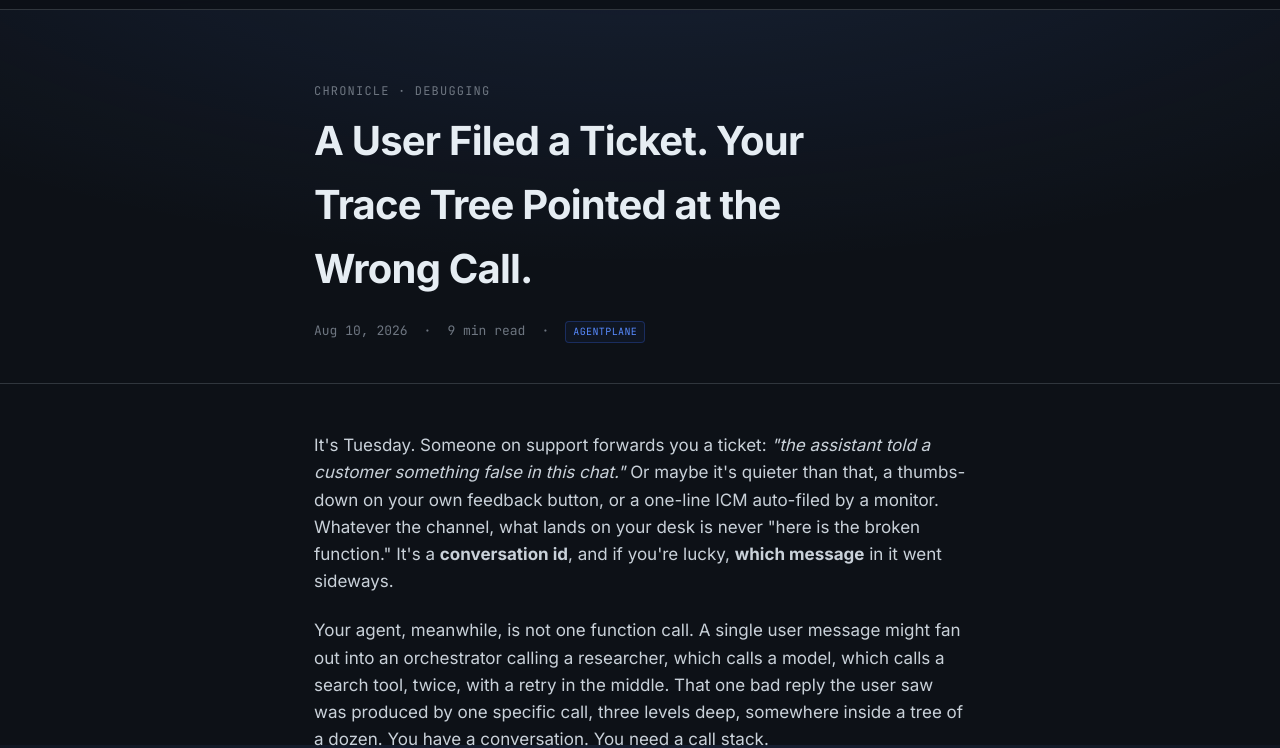
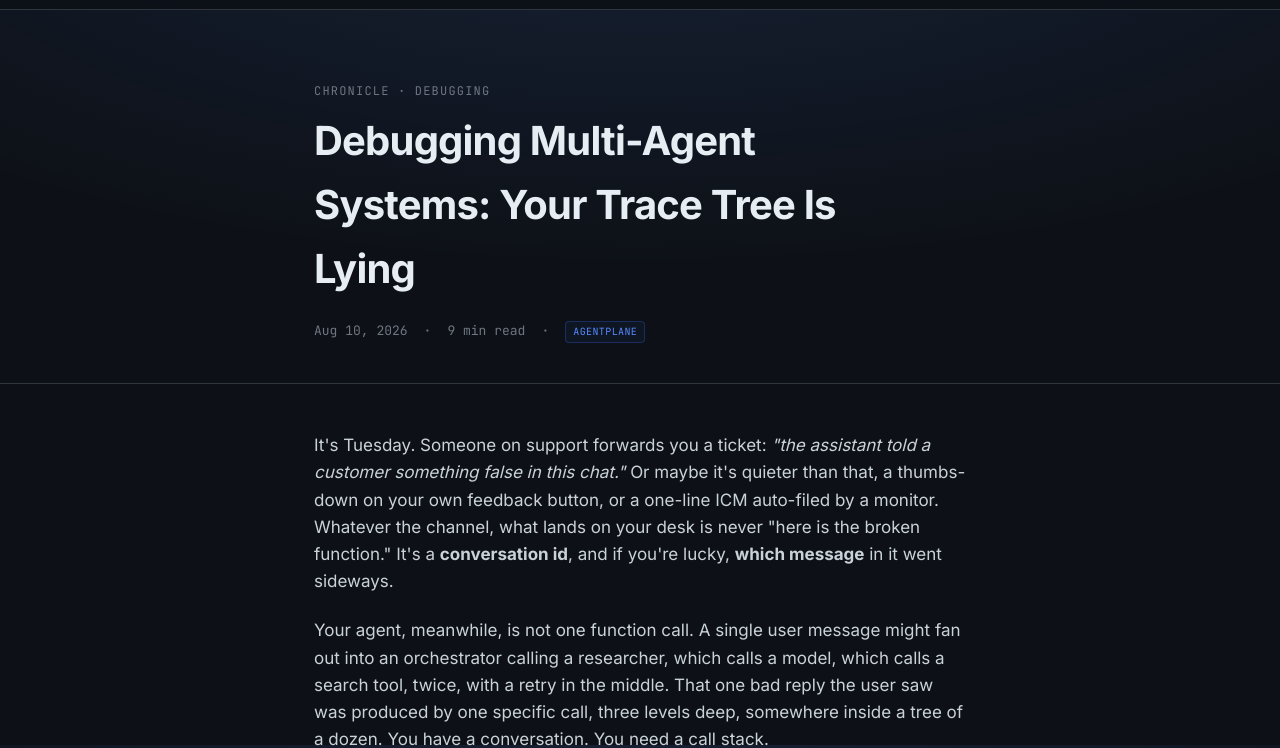
Before and after one commit to theagentplane/theagentplane.github.io, a plain HTML site: page blog/bug-report-to-exact-trace.html in a window 1280 px wide. Shown: the part 55-803 px from the top of the page. Drawn offline with Linux system fonts and the light colour scheme.

Commit message:
Retitle for SEO: front-load "Debugging Multi-Agent Systems"
Keeps the "trace tree is lying" hook but leads with the actual search
phrase devs use, and rewrites meta description, OG/Twitter description,
excerpt, and tags to carry real keywords (trace attribution, OpenTelemetry
span nesting, session/message/trace ids, LLM agent observability) instead
of generic copy.

Co-Authored-By: Claude Sonnet 5 <noreply@anthropic.com>

```diff
--- a/blog/bug-report-to-exact-trace.html
+++ b/blog/bug-report-to-exact-trace.html
@@ -3,17 +3,17 @@
 <head>
 <meta charset="UTF-8">
 <meta name="viewport" content="width=device-width, initial-scale=1.0">
-<title>A User Filed a Ticket. Your Trace Tree Pointed at the Wrong Call. - AgentPlane</title>
-<meta name="description" content="From first principles to a shipped fix: the four ids that connect a support ticket to an exact agent call, the attribution bug that silently breaks naive multi-agent tracing, and how Chronicle fixes it.">
+<title>Debugging Multi-Agent Systems: Your Trace Tree Is Lying - AgentPlane</title>
+<meta name="description" content="How to debug multi-agent AI systems: trace attribution, OpenTelemetry span nesting, and session, message, and trace ids for LLM agent observability, from first principles with Chronicle.">
 <link rel="canonical" href="https://theagentplane.github.io/blog/bug-report-to-exact-trace.html">
 <meta property="og:type" content="article">
 <meta property="og:url" content="https://theagentplane.github.io/blog/bug-report-to-exact-trace.html">
-<meta property="og:title" content="A User Filed a Ticket. Your Trace Tree Pointed at the Wrong Call.">
-<meta property="og:description" content="The four ids that connect a support ticket to an exact agent call, the attribution bug that breaks naive multi-agent tracing, and how Chronicle fixes it.">
+<meta property="og:title" content="Debugging Multi-Agent Systems: Your Trace Tree Is Lying">
+<meta property="og:description" content="Debugging multi-agent AI systems from first principles: session, message, and trace ids, the attribution bug that breaks naive OpenTelemetry-style tracing, and how Chronicle fixes it.">
 <meta property="og:image" content="https://theagentplane.github.io/assets/blog/waterfall.svg">
 <meta name="twitter:card" content="summary_large_image">
-<meta name="twitter:title" content="A User Filed a Ticket. Your Trace Tree Pointed at the Wrong Call.">
-<meta name="twitter:description" content="From first principles to a shipped fix: debugging multi-agent systems from a bug report down to the exact LLM call.">
+<meta name="twitter:title" content="Debugging Multi-Agent Systems: Your Trace Tree Is Lying">
+<meta name="twitter:description" content="Debugging multi-agent AI systems, trace attribution, and LLM agent observability, from first principles with Chronicle.">
 <meta name="twitter:image" content="https://theagentplane.github.io/assets/blog/waterfall.svg">
 <link rel="icon" href="../assets/favicon.png" type="image/png" sizes="32x32">
 <link rel="icon" href="../assets/favicon-64.png" type="image/png" sizes="64x64">
@@ -27,7 +27,7 @@
 {
   "@context": "https://schema.org",
   "@type": "BlogPosting",
-  "headline": "A User Filed a Ticket. Your Trace Tree Pointed at the Wrong Call.",
+  "headline": "Debugging Multi-Agent Systems: Your Trace Tree Is Lying",
   "datePublished": "2026-08-10",
   "author": [
     { "@type": "Person", "name": "Susheem Koul" },
@@ -69,7 +69,7 @@
 <header class="article-header">
   <div class="container" style="max-width:700px; margin:0 auto; padding:0 24px;">
     <span class="section-label">Chronicle · Debugging</span>
-    <h1>A User Filed a Ticket. Your Trace Tree Pointed at the Wrong Call.</h1>
+    <h1>Debugging Multi-Agent Systems: Your Trace Tree Is Lying</h1>
     <div class="article-meta">
       <span>Aug 10, 2026</span>
       <span>·</span>
--- a/data/posts.json
+++ b/data/posts.json
@@ -2,18 +2,18 @@
   {
     "id": "bug-report-to-exact-trace",
     "format": "writing",
-    "title": "A User Filed a Ticket. Your Trace Tree Pointed at the Wrong Call.",
-    "excerpt": "The four ids that connect a support ticket to an exact agent call, the attribution bug that silently breaks naive multi-agent tracing, and the one-line fix, from first principles.",
+    "title": "Debugging Multi-Agent Systems: Your Trace Tree Is Lying",
+    "excerpt": "How to debug multi-agent AI systems: the session, message, and trace ids that connect a support ticket to an exact agent call, the attribution bug that silently breaks naive OpenTelemetry-style tracing, and the one-line fix, from first principles.",
     "date": "2026-08-10",
     "author": "Susheem Koul & Tisha Chawla",
     "duration": "9 min read",
-    "tags": ["Chronicle", "Debugging", "Observability", "Multi-Agent"],
+    "tags": ["Chronicle", "Debugging", "Observability", "Multi-Agent", "OpenTelemetry", "LLM Agents"],
     "type": "internal",
     "url": "/blog/bug-report-to-exact-trace.html",
     "source": "AgentPlane",
     "heroEyebrow": "New on the blog",
-    "heroHeadline": "A User Filed a Ticket. Your Trace Tree Pointed at the Wrong Call.",
-    "heroLede": "The four ids that connect a support ticket to an exact agent call, the attribution bug that silently breaks naive multi-agent tracing, and the one-line fix, from first principles.",
+    "heroHeadline": "Debugging Multi-Agent Systems: Your Trace Tree Is Lying",
+    "heroLede": "How to debug multi-agent AI systems: the session, message, and trace ids that connect a support ticket to an exact agent call, the attribution bug that silently breaks naive OpenTelemetry-style tracing, and the one-line fix, from first principles.",
     "heroPrimaryCta": { "label": "Read the post", "href": "/blog/bug-report-to-exact-trace.html" },
     "heroSecondaryCta": { "label": "Star Chronicle ↗", "href": "https://github.com/theagentplane/chronicle" }
   },
```
Also changed, not shown: llms.txt, 1 other file.
